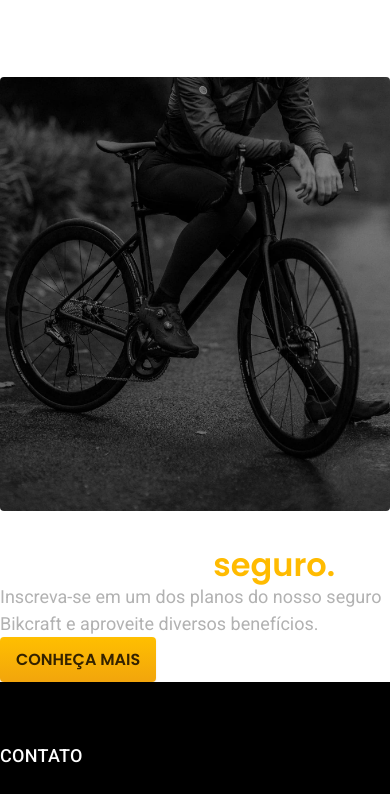
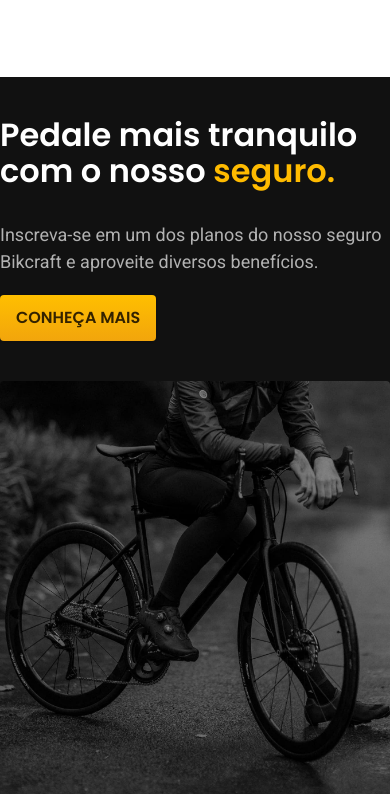
Before and after one commit to Lucas-m3nezes/bikcraft, a plain HTML site: page bicicletas/magic.html in a window 390 px wide. Shown: the part 3008-3802 px from the top of the page. Drawn offline with Linux system fonts and the light colour scheme; a script that the page names is missing.

Commit message:
bicicleta-seguros

```diff
--- /dev/null
+++ b/css/bicicleta/seguro.css
@@ -0,0 +1,43 @@
+.seguro-bg {
+  background-color: var(--cor-11);
+  box-shadow: inset 0 120px var(--cor-0), inset 0 -120px var(--cor-12);
+}
+
+.seguro {
+  display: grid;
+  grid-template-columns: 1fr 1fr;
+  gap: 40px;
+}
+
+.seguro-imagem img {
+  width: 100%;
+  height: 100%;
+  object-fit: cover;
+}
+
+.seguro-conteudo {
+  padding-top: 180px;
+  padding-bottom: 180px;
+}
+
+.seguro h2 {
+  margin-bottom: 32px;
+}
+
+.seguro p {
+  margin-bottom: 20px;
+}
+
+@media (max-width: 800px) {
+  .seguro-bg {
+    box-shadow: inset 0 -60px var(--cor-12);
+  }
+  .seguro {
+    grid-template-columns: 1fr;
+  }
+  .seguro-conteudo {
+    grid-row: 1;
+    padding-top: 40px;
+    padding-bottom: 0px;
+  }
+}
--- a/css/style.css
+++ b/css/style.css
@@ -19,6 +19,7 @@
 
 /* Bicicleta */
 @import "./bicicleta/bicicleta.css";
+@import "./bicicleta/seguro.css";
 
 /* Seguros */
 @import "./seguros/seguros.css";
```
